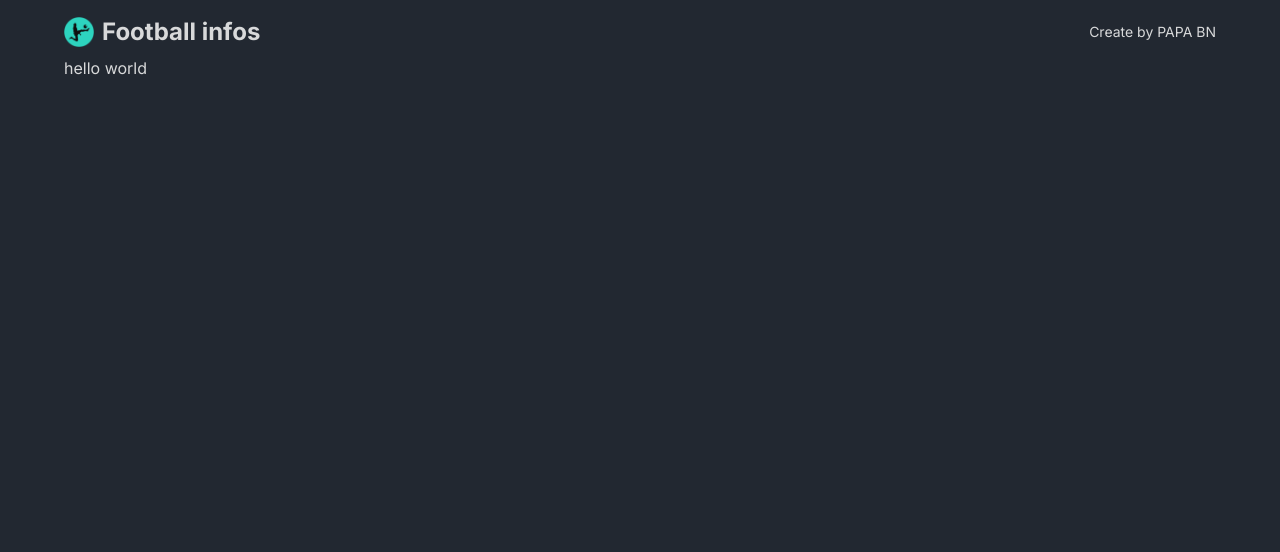
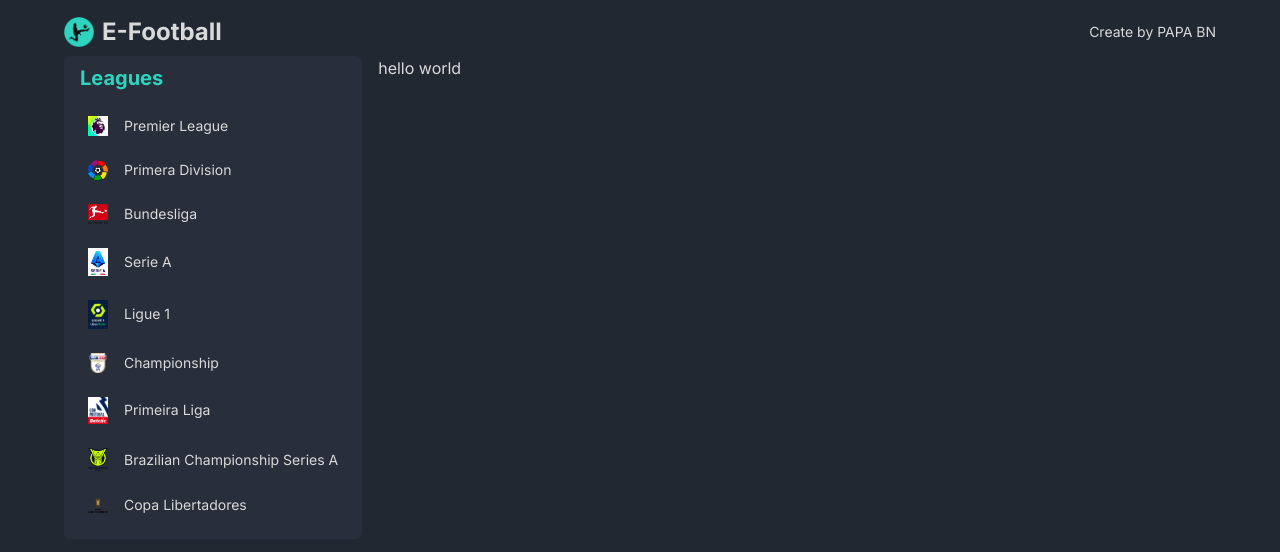
Before and after one commit to BADZA99/E-football-Nextjs-App-, a Next.js app: page / in a window 1280 px wide. Shown: the top 552 px of the page. Built offline with nearby package versions, Linux system fonts and the light colour scheme.

Commit message:
Add LinkSide component, update Navbar component, and add Sidebar component

```diff
--- /dev/null
+++ b/src/app/components/LinkSide.tsx
@@ -0,0 +1,21 @@
+import Image from 'next/image'
+import Link from 'next/link'
+import React from 'react'
+
+type linkProps={
+    href:string,
+    src:string,
+    name:string
+}
+
+const LinkSide = ({href,src,name}:linkProps) => {
+  return (
+    <Link href={href} className='flex items-center py-2 px-2 rounded-md hover:bg-[rgb(54,63,78)] '>
+        <Image src={src} alt={name} width={20} height={20}/>
+        <p className="ml-4 text-xs md:text-sm">{name}</p>
+
+    </Link>
+  )
+}
+
+export default LinkSide
--- a/src/app/components/Navbar.tsx
+++ b/src/app/components/Navbar.tsx
@@ -1,15 +1,16 @@
 import Image from 'next/image'
 import Link from 'next/link'
 import React from 'react'
+import { FC } from 'react'
 
-const Navbar = () => {
+const Navbar:FC = () => {
   return (
     <div className='flex justify-between items-center py-2'>
       <Link href="/" className='flex items-center space-x-2'>
         <div className='relative w-[30px] h-[30px]'>
             <Image src="/football-info.png" alt="logo" fill className='object-cover'/>
         </div>
-        <span className='text-2xl font-bold none md:block'>Football infos</span>
+        <span className='text-2xl font-bold none md:block'>E-Football</span>
       </Link>
       <p className='text-xs md:text-sm  '>Create by PAPA BN </p>
     </div>
--- /dev/null
+++ b/src/app/components/Sidebar.tsx
@@ -0,0 +1,37 @@
+import React from 'react'
+import { FC } from 'react'
+import LinkSide from './LinkSide'
+
+const Sidebar: FC = () => {
+    const Leagues = [
+        { id: 1, name: "Premier League", href: "premier-league", emblem: "/img/leagues/premier_league.webp" },
+        { id: 2, name: "Primera Division", href: "la-liga", emblem: "/img/leagues/laliga.svg" },
+        { id: 3, name: "Bundesliga", href: "bundesliga", emblem: "/img/leagues/bundesliga.webp" },
+        { id: 4, name: "Serie A", href: "serie-a", emblem: "/img/leagues/serie_a.webp" },
+        { id: 5, name: "Ligue 1", href: "ligue-1", emblem: "/img/leagues/ligue_1.webp" },
+        { id: 6, name: "Championship", href: "championship", emblem: "/img/leagues/championship.webp" },
+        { id: 7, name: "Primeira Liga", href: "primeira-liga", emblem: "/img/leagues/liga_portugal.webp" },
+        { id: 8, name: "Brazilian Championship Series A", href: "brazilian-series-a", emblem: "/img/leagues/brazilian_serie_a.webp" },
+        { id: 9, name: "Copa Libertadores", href: "copa-libertadores", emblem: "/img/leagues/copa_libertadores.webp" },
+    ]
+    return (
+        <section className='px-2 md:px-4 py-2 bg-[rgb(40,46,58)] rounded-md'>
+            <div>
+                <h1 className='font-bold text-xl mb-4 text-teal-400'>Leagues</h1>
+                <ul>
+                    {Leagues.map((league) => (
+                        <div key={league.id} className='flex items-center space-x-2 mb-2'>
+                            <LinkSide
+                                href={`/${league.href}`}
+                                src={league.emblem}
+                                name={league.name} />
+                        </div>
+                    ))}
+                </ul>
+            </div>
+
+        </section>
+    )
+}
+
+export default Sidebar
--- a/src/app/layout.tsx
+++ b/src/app/layout.tsx
@@ -1,7 +1,8 @@
 import type { Metadata } from "next";
 import { Inter } from "next/font/google";
 import "./globals.css";
-import Navbar from "./components/navbar";
+import Navbar from "./components/Navbar";
+import Sidebar from "./components/Sidebar";
 
 const inter = Inter({ subsets: ["latin"] });
 
@@ -23,6 +24,7 @@
           <Navbar/>
           <section className="flex space-x-4">
             {/* sidebar */}
+            <Sidebar/>
             {children}
             {/* football news */}
           </section>
```
